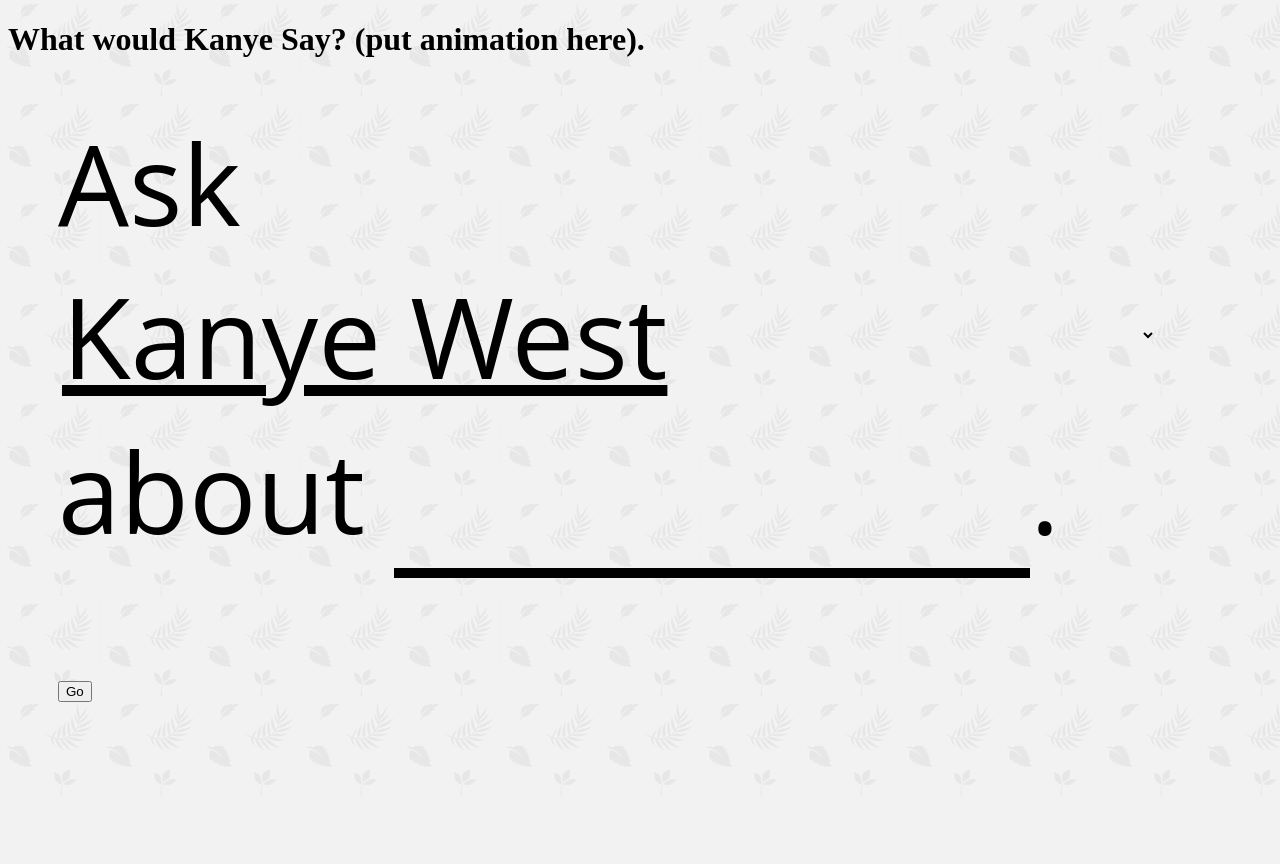
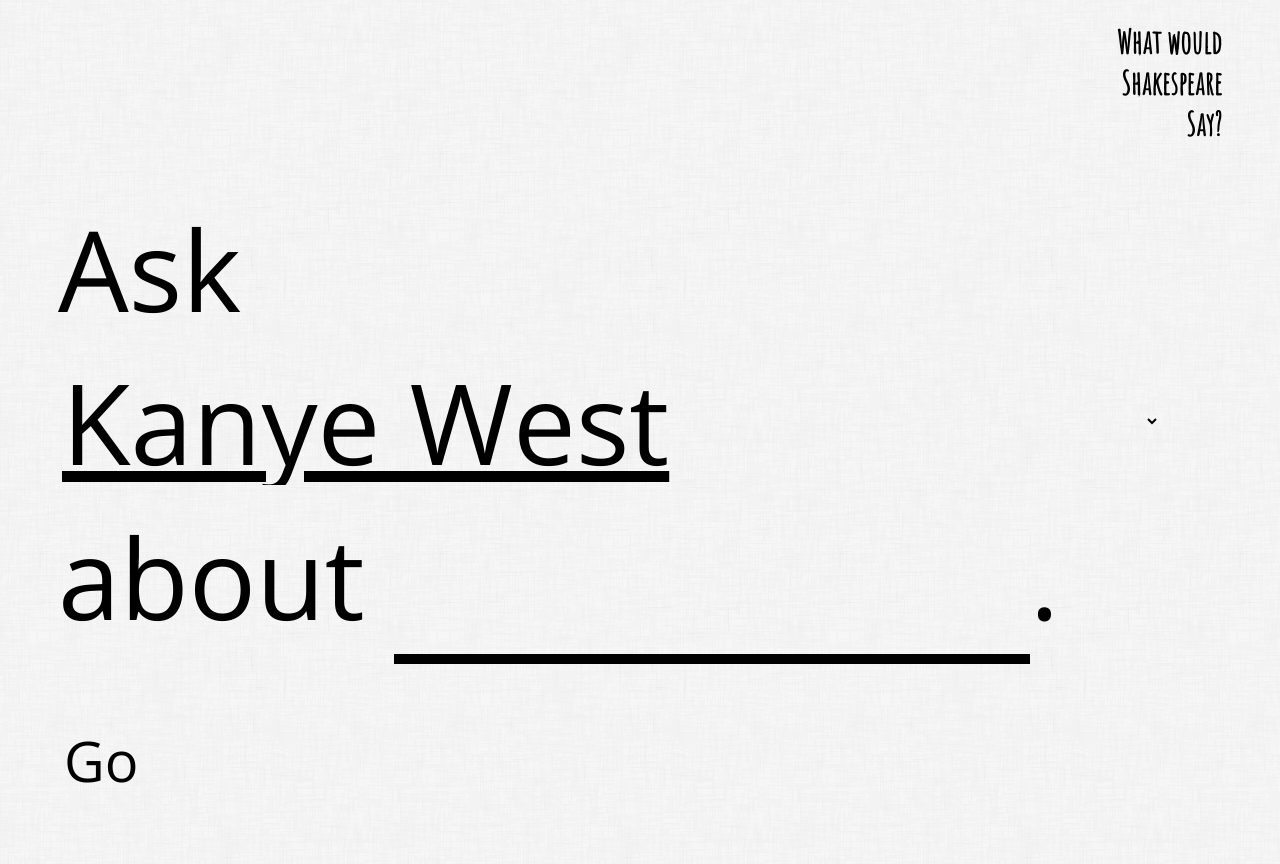
Before and after one commit to Lysosome/WhatWouldKanyeSay, a Flask app: page / in a window 1280 px wide; the page is wider, and only the part inside the window is pictured. Before the commit the page ends 748 px from the top of that part, so only its background shows below. Run offline with Flask 2, Linux system fonts and the light colour scheme; some libraries are stand-ins or nearby versions.

Commit message:
added more styling to index.html

```diff
--- a/web/css/ModernClean.css
+++ b/web/css/ModernClean.css
@@ -1,5 +1,6 @@
 @charset "ISO-8859-1";
-@import url('https://fonts.googleapis.com/css?family=Open+Sans')
+@import url('https://fonts.googleapis.com/css?family=Open+Sans');
+@import url('https://fonts.googleapis.com/css?family=Amatic+SC');
 @import url("//maxcdn.bootstrapcdn.com/font-awesome/4.1.0/css/font-awesome.min.css");
 
 /* Benjamin Ma */
@@ -7,8 +8,16 @@
 /* Styles */
 
 html {
-	background-image: url(../assets/leaves-pattern.png);
+	background-image: url(../assets/dust_scratches.png);
 	background-repeat: repeat;
+}
+
+.title {
+	font-family: 'Amatic SC', sans-serif;
+	width: 100%
+	font-size: 6em;
+	text-align: right;
+	padding-right: 50px;
 }
 
 .big {
@@ -38,3 +47,17 @@ select {
 	width: 50%;
 	background: transparent;
 }
+
+.button {
+	background: transparent;
+	border: none;
+	color: black;
+	text-align: center;
+	font-family: 'Open Sans';
+	display: inline-block;
+	font-size: 50%;
+}
+
+.button:hover {
+	color: gray;
+}
--- /dev/null
+++ b/web/js/cycle.js
@@ -0,0 +1,12 @@
+var divs = $('div[id^="content-"]').hide(),
+	i = 0;
+
+(function cycle() {
+
+	divs.eq(i).fadeIn(1000)
+			  .delay(2000)
+			  .fadeOut(1000, cycle);
+
+	i = ++i % divs.length;
+
+})();
--- a/web/templates/index.html
+++ b/web/templates/index.html
@@ -17,7 +17,13 @@
 </head>
 
 <body>
-  <h1>What would Kanye Say? (put animation here).</h1>
+	<h1 class="title">What would
+	<div id="content-1">Kanye</div>
+	<div id="content-2">Shakespeare</div>
+	<div id="content-3">Nietzsche</div>
+	<div id="content-4">Cardi B</div>
+	Say?</h1>
+
 	<form id="ask" action="./result" method="POST" class="big">
 		Ask
 		<select name="personality" id="personality" required>
@@ -29,8 +35,10 @@
 		<br />
 		about <input type="textbox" name="prompt" id="prompt" required />.
 		<br />
-		<input type="submit" value="Go" />
+		<input type="submit" value="Go" class="button" />
 	</form>
+	<script src="https://ajax.googleapis.com/ajax/libs/jquery/2.1.3/jquery.min.js"></script>
+	<script src="../js/cycle.js"></script>
 </body>
 
 </html>
```
Also changed, not shown: web/assets/dust_scratches.png (added).
